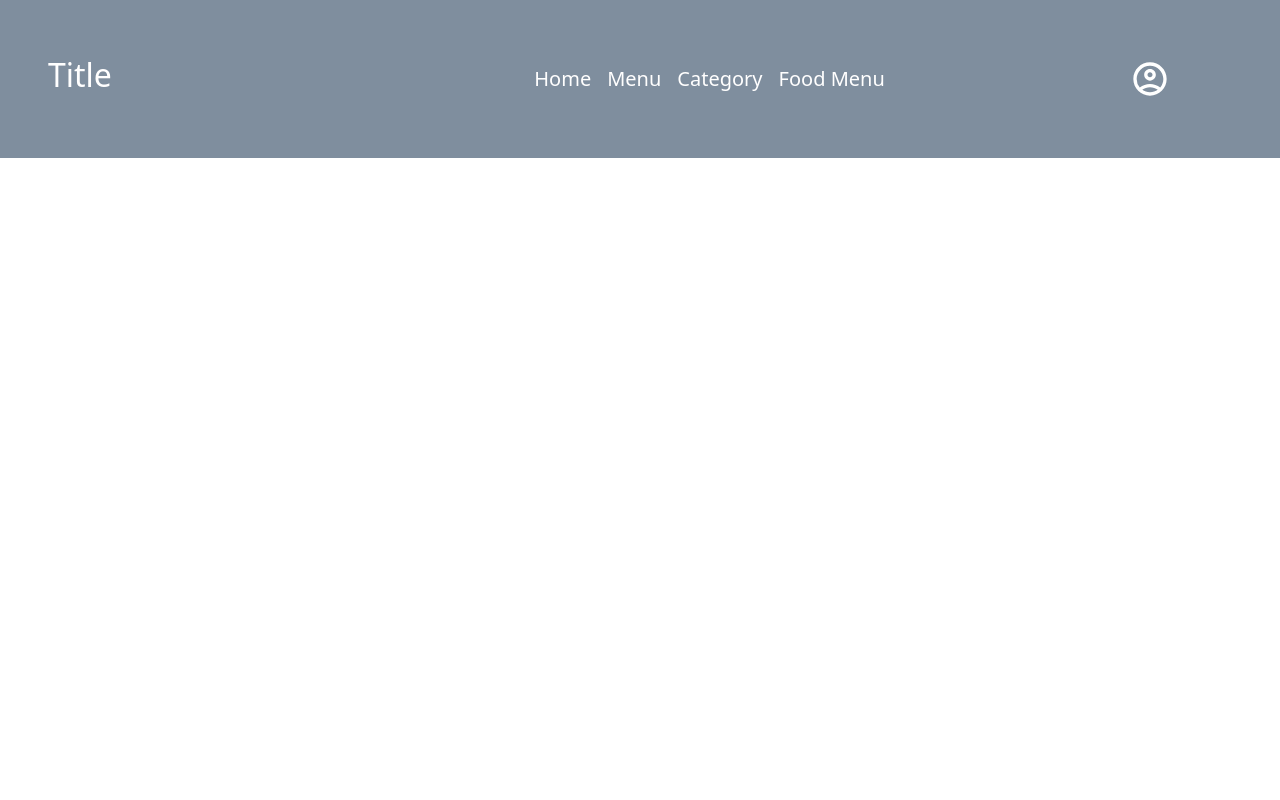
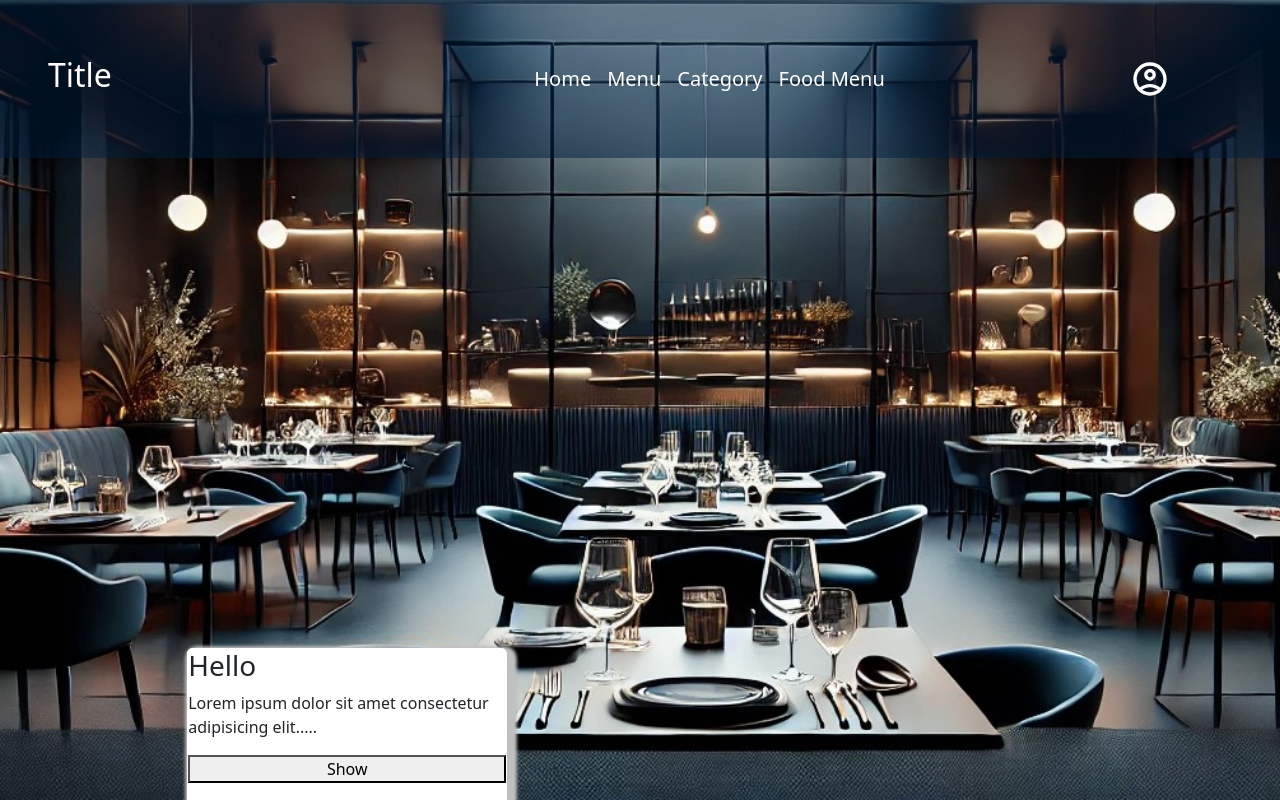
Before and after one commit to Outmoded-Programmer/Lab-5, a React (Create React App) app in the folder frontend/react-app/: page / in a window 1280 px wide. Shown: the top 800 px of the page. Built offline with nearby package versions, Linux system fonts and the light colour scheme.

Commit message:
Update App.jsx

```diff
--- a/frontend/react-app/src/App.jsx
+++ b/frontend/react-app/src/App.jsx
@@ -1,3 +1,4 @@
+import Hero from "./Components/Body/Hero";
 import FoodMenu from "./Components/Form/FoodMenu";
 import FoodPost from "./Components/Form/FoodPost";
 import Login from "./Components/Form/Login";
@@ -14,6 +15,7 @@ function App() {
       <BrowserRouter>
       <NavBar/>
         <Routes>
+        <Route path="/" element={<Hero />} />
           <Route path="/foodMenu" element={<FoodMenu />} />
           <Route path="/addfood" element={<FoodPost />} />
           {/* <Route path="/addReservation" element={<Registration/>}/> */}
```
